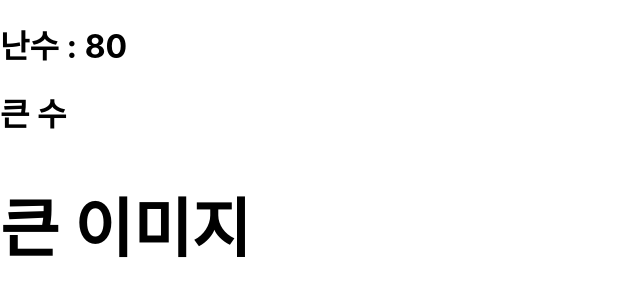
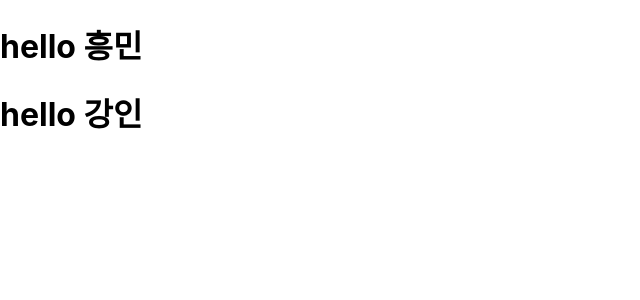
Before and after one commit to kangjs3779/reactpractice, a React (Create React App) app: page / in a window 1280 px wide. Shown: the top 300 px of the page, without its empty margins (0-640 px from the left). Built offline with nearby package versions, Linux system fonts and the light colour scheme.

Commit message:
property 활용

```diff
--- a/src/App.js
+++ b/src/App.js
@@ -1,54 +1,28 @@
-// html 코드 = JSX
-// html 코드를 감싸고 있는 function = component
+
 function App() {
-  const number = Math.ceil(Math.random() * 100);
-
-  return (
-    <div>
-      <h1>난수 : {number}</h1>
-      <h1>{number > 50 ? "큰 수" : "작은 수"}</h1>
-      <h1>{number > 50 ? <BigImage /> : <SmallImage />}</h1>
-    </div>
-  );
-}
-
-function BigImage() {
-  return (
-    <h1>큰 이미지</h1>
-  )
-}
-
-function SmallImage() {
-  return (
-    <h1>작은 이미지</h1>
-  )
-}
-
-// 브라우저에서 기본적으로 제공해주는 태그(built-id component) <div><h1>은 소문자로 시작
-// 개발자가 만드는 태그는 대문자로 시작
-// return문을 가져야 , 값은 보통 JSX임
-function MyComp() {
-  // return에 jsx코드 작성 가능
-  // 꼭 하나의 root 태가 존재해야 한다 (상위 태그)
-  // return 값이 여러줄이면 ()로 감싸기
-  // root tag가 필요없다면 fragment로 감싸 <> </>
-  return <h1>Hi component</h1>;
-}
-
-function MyComp2() {
-  let name = "손흥민";
-  let age = 33;
 
   return (
     <>
-      <h1>hello react</h1>
-      <h1>hello {name}</h1>
-      <h1>{age} years</h1>
-      <h1>{name + "선수"}</h1>
-      <h1>{age + 5}</h1>
-      {/* 주석은 이렇게 쓴다 */}
+      <MyComp title="내 컴포넌트" name="흥민" />
+      <MyComp title="I am 컴포넌트에요" name="강인" />
     </>
   );
 }
 
+//함수 인잘
+// 사용한 곳에서 넘긴 property들이 객체 형태로 담김
+// 예) title="내 콤포넌트" => {title: "내콤포넌트"}
+function MyComp(property) {
+  console.log(property);
+  return (
+    <div>
+      <h1 title={property.title}>hello {property.name}</h1>
+    </div>
+  )
+}
+
+
+
+// 리액트 라이브러리는 https://mui.com/
+
 export default App;
```
